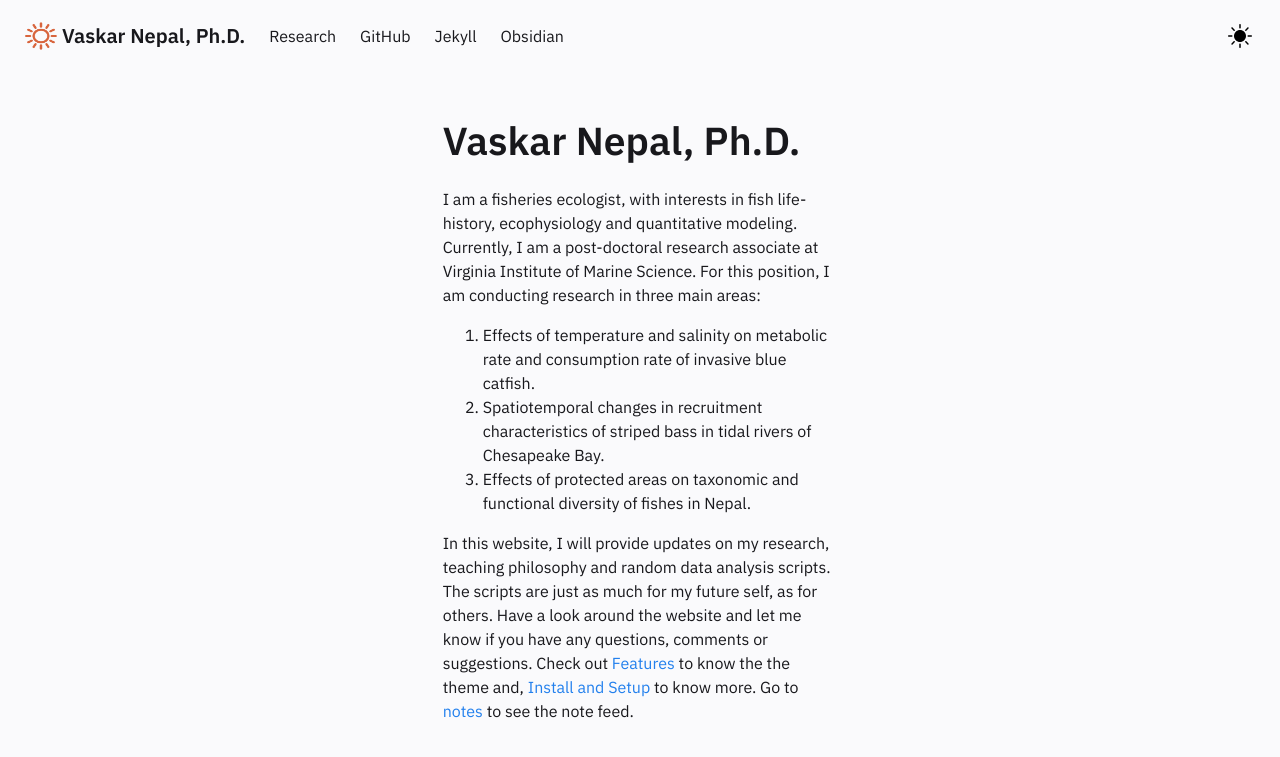
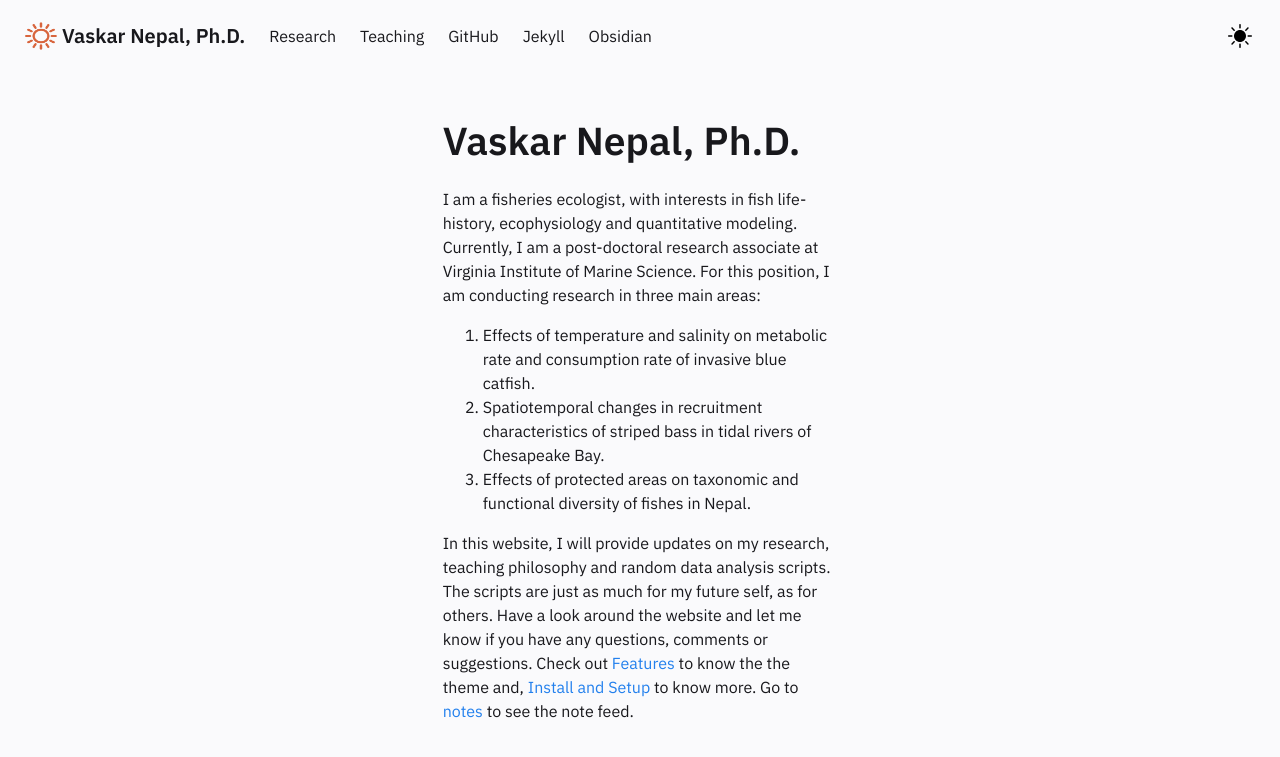
Before and after one commit to vaskarnepal/vaskarnepal.github.io, a Jekyll site: the page built from pages/index.md, in a window 1280 px wide. Shown: the top 757 px of the page. Built offline with Jekyll 4.4.1, drawn with Linux system fonts in a browser that asks for light colours.

Commit message:
Update Header.html

```diff
--- a/_includes/Header.html
+++ b/_includes/Header.html
@@ -67,6 +67,8 @@
       <div id="navbarBasicExample" class="navbar-menu">
         <div class="navbar-start"> <a href="../_includes/Research"
             class="navbar-item"> Research </a>
+			<a href="../_includes/Teaching"
+            class="navbar-item"> Teaching </a>
 			<a href="../_includes/Research" target="_blank"
             class="navbar-item"> GitHub </a>
 			<a href="https://jekyllrb.com/" target="_blank"
```
